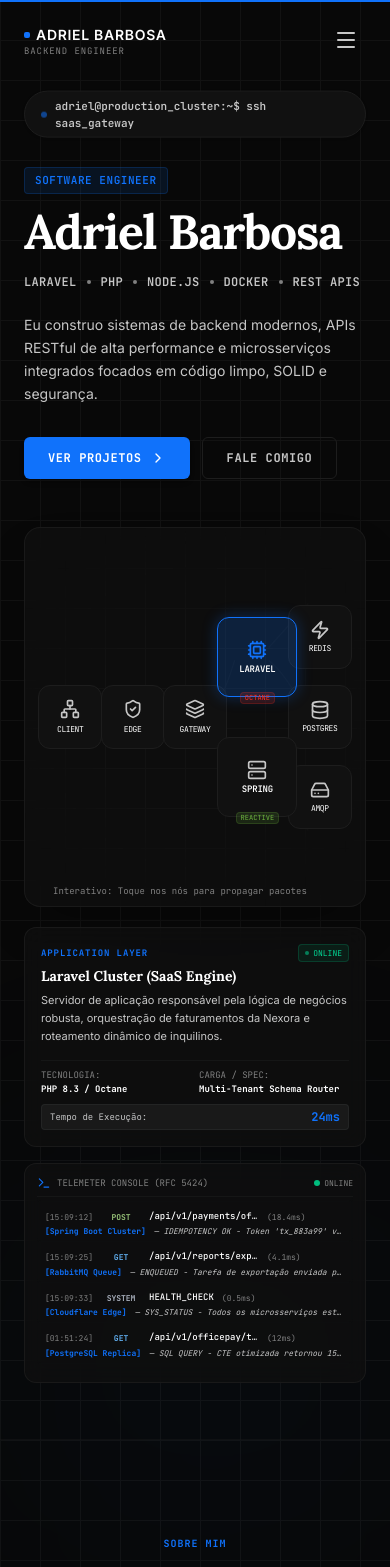
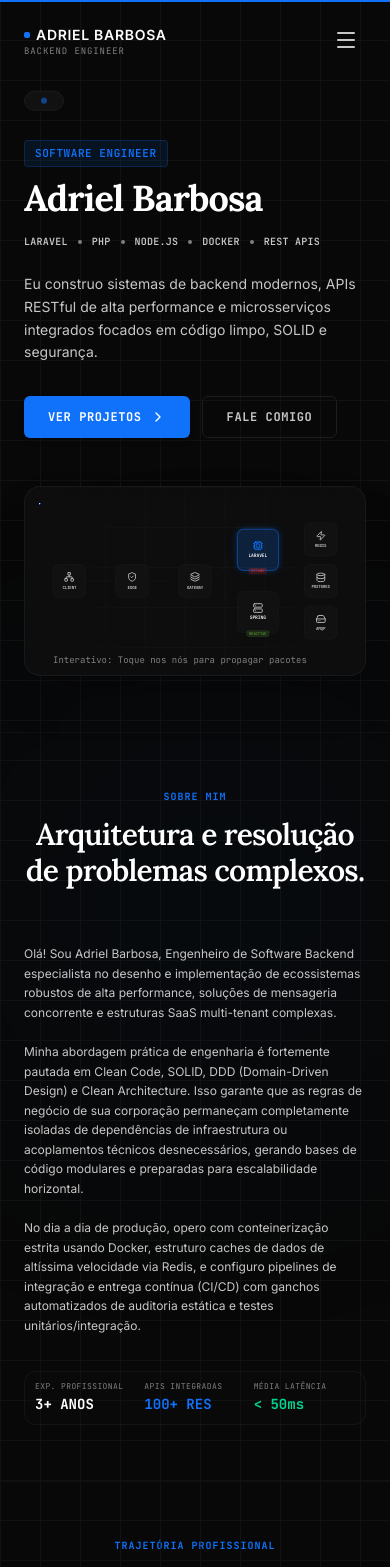
Before and after one commit to ryanadriel/adriel-portfolio, a React (Vite) app: page / in a window 390 px wide. Shown: the top 1567 px of the page. Built offline with nearby package versions, Linux system fonts and the light colour scheme; a web font is replaced by a local one.

Commit message:
refactor: components to small screens

```diff
--- a/src/App.tsx
+++ b/src/App.tsx
@@ -131,18 +131,18 @@
             {/* Embedded Active SSH Console Tag */}
             <div className="flex items-center gap-2 bg-[#111111] border border-border-dark px-4 py-1.5 rounded-full text-[11px] font-mono font-semibold text-text-secondary select-none animate-float shadow-sm">
               <span className="w-1.5 h-1.5 rounded-sm bg-primary-blue animate-pulse" />
-              <span>adriel@production_cluster:~$ ssh saas_gateway</span>
+              <span className="hidden md:inline">adriel@production_cluster:~$ ssh saas_gateway</span>
             </div>
 
             {/* Title & Headline (Editorial Aesthetic font-serif) */}
             <div className="flex flex-col gap-3">
               <span className="editorial-badge w-fit">{t("software_engineer")}</span>
-              <h1 className="text-5xl md:text-6xl lg:text-[64px] font-serif font-bold tracking-tight text-white leading-[1.1]">
+              <h1 className="text-4xl xs:text-5xl md:text-6xl lg:text-[64px] font-serif font-bold tracking-tight text-white leading-[1.1]">
                 Adriel Barbosa
               </h1>
 
               {/* Elegant Dot Divider Subtitle */}
-              <div className="flex flex-wrap items-center text-xs font-mono font-semibold text-text-secondary mt-1 tracking-wide uppercase">
+              <div className="flex flex-wrap items-center gap-y-1.5 text-[10px] xs:text-xs font-mono font-semibold text-text-secondary mt-1 tracking-wide uppercase">
                 <span>Laravel</span>
                 <span className="w-1 h-1 rounded-full bg-text-muted mx-2.5" />
                 <span>PHP</span>
@@ -200,7 +200,7 @@
       {/* 2. ABOUT ME SECTION (Bento UI layout) */}
       <section
         id="about"
-        className="py-24 border-b border-border-dark/40 relative"
+        className="py-14 sm:py-16 md:py-20 lg:py-24 border-b border-border-dark/40 relative"
       >
         <div className="max-w-7xl mx-auto px-6">
           <div className="flex flex-col gap-3 mb-14 text-center md:text-left">
@@ -226,24 +226,24 @@
               </p>
 
               {/* Highlight metrics card block */}
-              <div className="grid grid-cols-3 gap-4 border border-border-dark/60 bg-surface-dark/20 p-4 rounded-xl mt-4 select-none">
-                <div className="flex flex-col gap-0.5 leading-none">
-                  <span className="text-[10px] font-mono text-text-muted uppercase tracking-wider">{t("metric_exp")}</span>
-                  <span className="text-xl font-bold text-text-primary font-mono">{t("metric_exp_val")}</span>
+              <div className="grid grid-cols-3 gap-2 xs:gap-4 border border-border-dark/60 bg-surface-dark/20 p-2.5 xs:p-4 rounded-xl mt-4 select-none">
+                <div className="flex flex-col gap-1 leading-none">
+                  <span className="text-[8px] xs:text-[10px] font-mono text-text-muted uppercase tracking-wider">{t("metric_exp")}</span>
+                  <span className="text-sm xs:text-base sm:text-xl font-bold text-text-primary font-mono">{t("metric_exp_val")}</span>
                 </div>
-                <div className="flex flex-col gap-0.5 leading-none">
-                  <span className="text-[10px] font-mono text-text-muted uppercase tracking-wider">{t("metric_apis")}</span>
-                  <span className="text-xl font-bold text-primary-blue font-mono">{t("metric_apis_val")}</span>
+                <div className="flex flex-col gap-1 leading-none">
+                  <span className="text-[8px] xs:text-[10px] font-mono text-text-muted uppercase tracking-wider">{t("metric_apis")}</span>
+                  <span className="text-sm xs:text-base sm:text-xl font-bold text-primary-blue font-mono">{t("metric_apis_val")}</span>
                 </div>
-                <div className="flex flex-col gap-0.5 leading-none">
-                  <span className="text-[10px] font-mono text-text-muted uppercase tracking-wider">{t("metric_latency")}</span>
-                  <span className="text-xl font-bold text-emerald-400 font-mono">{t("metric_latency_val")}</span>
+                <div className="flex flex-col gap-1 leading-none">
+                  <span className="text-[8px] xs:text-[10px] font-mono text-text-muted uppercase tracking-wider">{t("metric_latency")}</span>
+                  <span className="text-sm xs:text-base sm:text-xl font-bold text-emerald-400 font-mono">{t("metric_latency_val")}</span>
                 </div>
               </div>
             </div>
 
             {/* Immersive Backend PHP Code mock representing high engineering quality (5 Columns) */}
-            <div className="lg:col-span-5 w-full">
+            <div className="lg:col-span-5 w-full hidden lg:block">
               <div className="glass-panel rounded-xl border border-border-dark bg-black/80 p-4 font-mono text-[10px] text-[#A9B1D6] leading-relaxed shadow-2xl relative select-text overflow-x-auto">
                 <div className="flex items-center justify-between border-b border-border-dark/60 pb-2 mb-2">
                   <div className="flex items-center gap-1.5">
@@ -287,7 +287,7 @@
       {/* 3. EXPERIENCE SECTION */}
       <section
         id="experience"
-        className="py-24 border-b border-border-dark/40"
+        className="py-14 sm:py-16 md:py-20 lg:py-24 border-b border-border-dark/40"
       >
         <div className="max-w-7xl mx-auto px-6">
           <div className="flex flex-col gap-3 mb-16 text-center md:text-left">
@@ -306,7 +306,7 @@
       {/* 4. FEATURED PROJECTS SECTION */}
       <section
         id="projects"
-        className="py-24 border-b border-border-dark/40 relative"
+        className="py-14 sm:py-16 md:py-20 lg:py-24 border-b border-border-dark/40 relative"
       >
         <div className="max-w-7xl mx-auto px-6">
           <div className="flex flex-col gap-3 mb-16 text-center md:text-left">
@@ -325,7 +325,7 @@
       {/* 5. SKILLS GRID SECTION */}
       <section
         id="skills"
-        className="py-24 border-b border-border-dark/40"
+        className="py-14 sm:py-16 md:py-20 lg:py-24 border-b border-border-dark/40"
       >
         <div className="max-w-7xl mx-auto px-6">
           <div className="flex flex-col gap-3 mb-14 text-center md:text-left">
@@ -344,7 +344,7 @@
       {/* 6. ENGINEERING PRINCIPLES SECTION */}
       <section
         id="principles"
-        className="py-24 border-b border-border-dark/40 relative"
+        className="py-14 sm:py-16 md:py-20 lg:py-24 border-b border-border-dark/40 relative"
       >
         <div className="max-w-7xl mx-auto px-6">
           <div className="flex flex-col gap-3 mb-16 text-center md:text-left">
@@ -363,7 +363,7 @@
       {/* 7. CONTACT SECTION */}
       <section
         id="contact"
-        className="py-24"
+        className="py-14 sm:py-16 md:py-20 lg:py-24"
       >
         <div className="max-w-7xl mx-auto px-6">
           <div className="flex flex-col gap-3 mb-16 text-center md:text-left">
--- a/src/components/ContactForm.tsx
+++ b/src/components/ContactForm.tsx
@@ -124,7 +124,7 @@
         </div>
 
         {/* Social Connection Channels Grid */}
-        <div className="grid grid-cols-3 gap-3">
+        <div className="hidden lg:grid grid-cols-3 gap-3">
           <a
             href="https://www.linkedin.com/in/adriel-ryan/"
             target="_blank"
@@ -160,7 +160,7 @@
 
       {/* Right Column: Interaction Form Panel (7 Cols) */}
       <div className="lg:col-span-7">
-        <div className="glass-panel rounded-2xl p-6 lg:p-8 border border-border-dark bg-surface-dark/10 relative overflow-hidden">
+        <div className="glass-panel rounded-2xl p-4 xs:p-6 lg:p-8 border border-border-dark bg-surface-dark/10 relative overflow-hidden">
           <AnimatePresence mode="wait">
             {!formSubmitted ? (
               <motion.form
@@ -316,6 +316,40 @@
           </AnimatePresence>
         </div>
       </div>
+
+      {/* Social Connection Channels Grid (Mobile Only) */}
+      <div className="grid lg:hidden grid-cols-3 gap-3 w-full">
+        <a
+          href="https://www.linkedin.com/in/adriel-ryan/"
+          target="_blank"
+          rel="noopener noreferrer"
+          className="p-3.5 border border-border-dark bg-surface-dark/20 hover:border-primary-blue/30 rounded-xl flex flex-col items-center justify-center gap-1.5 transition-all duration-300 group cursor-pointer text-center"
+          id="contact-linkedin-mobile"
+        >
+          <Linkedin className="w-4 h-4 mx-auto text-text-muted group-hover:text-primary-blue transition-colors duration-200" />
+          <span className="text-[9px] font-mono font-bold text-text-secondary group-hover:text-text-primary transition-colors duration-200 mt-1">LINKEDIN</span>
+        </a>
+
+        <a
+          href="https://github.com/ryanadriel"
+          target="_blank"
+          rel="noopener noreferrer"
+          className="p-3.5 border border-border-dark bg-surface-dark/20 hover:border-primary-blue/30 rounded-xl flex flex-col items-center justify-center gap-1.5 transition-all duration-300 group cursor-pointer text-center"
+          id="contact-github-mobile"
+        >
+          <Github className="w-4 h-4 mx-auto text-text-muted group-hover:text-primary-blue transition-colors duration-200" />
+          <span className="text-[9px] font-mono font-bold text-text-secondary group-hover:text-text-primary transition-colors duration-200 mt-1">GITHUB</span>
+        </a>
+
+        <button
+          onClick={() => alert(language === "pt" ? "Currículo pronto! Sinta-se à vontade para imprimir este portfólio digital como PDF corporativo ou fazer download usando o botão flutuante no canto inferior direito." : "Resume ready! Feel free to print this digital portfolio as a corporate PDF or download it using the floating button in the bottom right corner.")}
+          className="p-3.5 border border-border-dark bg-surface-dark/20 hover:border-primary-blue/30 rounded-xl flex flex-col items-center justify-center gap-1.5 transition-all duration-300 group cursor-pointer text-center"
+          id="contact-resume-mobile"
+        >
+          <FileText className="w-4 h-4 mx-auto text-text-muted group-hover:text-primary-blue transition-colors duration-200" />
+          <span className="text-[9px] font-mono font-bold text-text-secondary group-hover:text-text-primary transition-colors duration-200 mt-1">RESUME</span>
+        </button>
+      </div>
     </div>
   );
 }
--- a/src/components/InteractiveArchitecture.tsx
+++ b/src/components/InteractiveArchitecture.tsx
@@ -300,10 +300,12 @@
   return (
     <div className="flex flex-col gap-5 w-full">
       {/* Visual Canvas Panel */}
-      <div className="relative glass-panel rounded-2xl p-4 lg:p-6 border border-border-dark bg-surface-dark/40 shadow-2xl overflow-hidden min-h-[380px] flex items-center justify-center">
+      <div className="relative glass-panel rounded-2xl border border-border-dark bg-surface-dark/40 shadow-2xl overflow-hidden h-[190px] xs:h-[220px] sm:h-[280px] md:h-[380px] flex items-center justify-center">
         {/* Ambient Grid Pattern in SVG Background */}
         <div className="absolute inset-0 tech-grid-pattern opacity-30 radial-gradient-mask" />
 
+        {/* Scaling Wrapper for absolute precision matching SVG lines to Nodes */}
+        <div className="absolute w-[600px] h-[300px] flex items-center justify-center scale-[0.45] min-[360px]:scale-[0.52] min-[400px]:scale-[0.6] min-[480px]:scale-[0.72] sm:scale-[0.85] md:scale-100 origin-center shrink-0">
           {/* Laser / Signal Lines in absolute SVG */}
           <svg className="absolute inset-0 w-full h-full pointer-events-none" viewBox="0 0 600 300" preserveAspectRatio="none">
             {/* Signal paths definitions */}
@@ -365,7 +367,7 @@
             </AnimatePresence>
           </svg>
 
-        {/* Graphical Node Overlay (positioned relatively via CSS grids for flawless layout) */}
+          {/* Graphical Node Overlay */}
           <div className="relative w-full h-[280px] grid grid-cols-5 items-center justify-items-center gap-1">
             {/* Col 1: Ingress */}
             <div className="flex flex-col gap-2">
@@ -499,6 +501,7 @@
               </button>
             </div>
           </div>
+        </div>
 
         {/* Small Floating Instruction Banner */}
         <div className="absolute bottom-2 left-4 flex items-center gap-1.5 text-[9px] font-mono text-text-muted">
@@ -508,9 +511,9 @@
       </div>
 
       {/* Diagnostics Panel & Live Console Terminal */}
-      <div className="grid grid-cols-1 md:grid-cols-12 gap-4 w-full">
+      <div className="hidden md:grid grid-cols-1 md:grid-cols-12 gap-4 w-full">
         {/* Diagnostics Info Screen */}
-        <div className="md:col-span-5 glass-panel rounded-xl p-4 border border-border-dark flex flex-col justify-between bg-surface-dark/60 h-[220px]">
+        <div className="md:col-span-5 glass-panel rounded-xl p-4 border border-border-dark flex flex-col justify-between bg-surface-dark/60 h-[180px] sm:h-[200px] md:h-[220px]">
           <div className="flex flex-col gap-1.5 overflow-hidden">
             <div className="flex items-center justify-between">
               <span className="text-[9px] font-mono tracking-widest text-primary-blue font-bold uppercase">
@@ -549,7 +552,7 @@
         </div>
 
         {/* Real-time Logger Terminal */}
-        <div className="md:col-span-7 glass-panel rounded-xl p-3 border border-border-dark bg-black/95 flex flex-col h-[220px]">
+        <div className="md:col-span-7 glass-panel rounded-xl p-3 border border-border-dark bg-black/95 flex flex-col h-[180px] sm:h-[200px] md:h-[220px]">
           {/* Header */}
           <div className="flex items-center justify-between pb-1.5 border-b border-border-dark/60 text-[9px] font-mono text-text-muted">
             <div className="flex items-center gap-1.5">
@@ -572,13 +575,13 @@
                 log.method === "DELETE" ? "text-[#E06C75]" : "text-[#ABB2BF]";
 
               return (
-                <div key={log.id} className="flex flex-wrap sm:flex-nowrap items-center gap-x-2 gap-y-0.5 hover:bg-white/5 px-2 py-1 rounded transition-colors duration-150 border-b border-border-dark/10 text-[9px] min-w-0">
+                <div key={log.id} className="flex items-center gap-2 hover:bg-white/5 px-2 py-0.5 rounded transition-colors duration-150 border-b border-border-dark/10 text-[9px] min-w-0 w-full overflow-hidden">
                   <span className="text-text-muted text-[8px] font-mono shrink-0">[{log.timestamp}]</span>
-                  <span className={`${methodColor} font-bold text-[8px] font-mono shrink-0 w-10 text-center`}>{log.method}</span>
-                  <span className="text-text-primary truncate max-w-[110px] sm:max-w-[150px] font-medium shrink-0" title={log.endpoint}>{log.endpoint}</span>
-                  <span className="text-text-muted text-[8px] shrink-0">({log.latency})</span>
-                  <span className="text-primary-blue font-bold text-[8px] shrink-0">[{log.origin}]</span>
-                  <span className="text-text-secondary italic text-[8px] truncate flex-1 min-w-[50px]" title={log.detail}>— {log.detail}</span>
+                  <span className={`${methodColor} font-bold text-[8px] font-mono shrink-0 w-8 text-center`}>{log.method}</span>
+                  <span className="text-text-primary truncate max-w-[90px] xs:max-w-[110px] sm:max-w-[150px] font-medium shrink-0" title={log.endpoint}>{log.endpoint}</span>
+                  <span className="text-text-muted text-[8px] shrink-0 font-mono">({log.latency})</span>
+                  <span className="text-primary-blue font-bold text-[8px] shrink-0 truncate max-w-[50px] sm:max-w-none">[{log.origin.split(" ")[0]}]</span>
+                  <span className="text-text-secondary italic text-[8px] truncate flex-1 min-w-0" title={log.detail}>— {log.detail}</span>
                 </div>
               );
             })}
--- a/src/components/Principles.tsx
+++ b/src/components/Principles.tsx
@@ -1,4 +1,4 @@
-import React, { useState } from "react";
+import React, { useState, useEffect } from "react";
 import { motion, AnimatePresence } from "motion/react";
 import { useLanguage } from "../context/LanguageContext.tsx";
 import {
@@ -8,6 +8,15 @@
 export function Principles() {
   const { principles, t } = useLanguage();
   const [isExpanded, setIsExpanded] = useState(false);
+  const [isMobile, setIsMobile] = useState(false);
+
+  useEffect(() => {
+    const media = window.matchMedia("(max-width: 767px)");
+    setIsMobile(media.matches);
+    const listener = (e: MediaQueryListEvent) => setIsMobile(e.matches);
+    media.addEventListener("change", listener);
+    return () => media.removeEventListener("change", listener);
+  }, []);
 
   const getPrincipleIcon = (iconName: string) => {
     const props = { className: "w-5 h-5 text-primary-blue" };
@@ -54,7 +63,7 @@
     }
   };
 
-  const visiblePrinciples = isExpanded ? principles : principles.slice(0, 6);
+  const visiblePrinciples = isExpanded ? principles : (isMobile ? principles.slice(0, 2) : principles.slice(0, 6));
 
   return (
     <div className="w-full flex flex-col gap-8">
@@ -75,7 +84,7 @@
                 whileInView="visible"
                 viewport={{ once: true }}
                 layout
-                className="glass-panel rounded-2xl p-5 border border-border-dark bg-surface-dark/15 hover:border-border-dark flex flex-col justify-between gap-4 group glow-hover relative transition-all duration-300 shadow-md"
+                className="glass-panel rounded-2xl p-4 xs:p-5 border border-border-dark bg-surface-dark/15 hover:border-border-dark flex flex-col justify-between gap-4 group glow-hover relative transition-all duration-300 shadow-md"
               >
                 {/* Top Line Decorator */}
                 <div className="absolute top-0 inset-x-8 h-[1px] bg-gradient-to-r from-transparent via-primary-blue/30 to-transparent opacity-0 group-hover:opacity-100 transition-opacity duration-500" />
--- a/src/components/Timeline.tsx
+++ b/src/components/Timeline.tsx
@@ -1,4 +1,4 @@
-import React, { useState } from "react";
+import React, { useState, useEffect } from "react";
 import { motion } from "motion/react";
 import { Experience } from "../types.ts";
 import { useLanguage } from "../context/LanguageContext.tsx";
@@ -8,6 +8,15 @@
   const [hoveredId, setHoveredId] = useState<string | null>(null);
   const [isExpanded, setIsExpanded] = useState(false);
   const { experiences, t } = useLanguage();
+  const [isMobile, setIsMobile] = useState(false);
+
+  useEffect(() => {
+    const media = window.matchMedia("(max-width: 767px)");
+    setIsMobile(media.matches);
+    const listener = (e: MediaQueryListEvent) => setIsMobile(e.matches);
+    media.addEventListener("change", listener);
+    return () => media.removeEventListener("change", listener);
+  }, []);
 
   const containerVariants = {
     hidden: { opacity: 0 },
@@ -79,14 +88,14 @@
               {/* Timeline Content Block (occupies 1/2 width on desktop, full width on mobile) */}
               <div className="w-full md:w-1/2 pl-12 md:pl-0 md:px-8">
                 <div
-                  className={`glass-panel rounded-xl p-6 border transition-all duration-500 bg-surface-dark/40 glow-hover relative overflow-hidden ${
+                  className={`glass-panel rounded-xl p-4 xs:p-5 sm:p-6 border transition-all duration-500 bg-surface-dark/40 glow-hover relative overflow-hidden ${
                     isHovered
                       ? "border-primary-blue/30 -translate-y-1 shadow-[0_15px_35px_rgba(0,0,0,0.6)]"
                       : "border-border-dark"
-                  } ${index === 2 && !isExpanded ? "max-h-[175px] border-b-transparent" : ""}`}
+                  } ${((!isMobile && index === 2) || (isMobile && index === 1)) && !isExpanded ? "max-h-[175px] border-b-transparent overflow-hidden" : ""}`}
                 >
-                  {/* Gradient mask for 3rd card when collapsed */}
-                  {index === 2 && !isExpanded && (
+                  {/* Gradient mask for collapsed card */}
+                  {((!isMobile && index === 2) || (isMobile && index === 1)) && !isExpanded && (
                     <div className="absolute inset-x-0 bottom-0 h-28 bg-gradient-to-t from-[#0a0a0a] via-[#0a0a0a]/90 to-transparent pointer-events-none z-20" />
                   )}
 
@@ -98,7 +107,7 @@
                   />
 
                   {/* Header metadata */}
-                  <div className="flex flex-wrap items-center justify-between gap-2 border-b border-border-dark pb-4 mb-4">
+                  <div className="flex flex-wrap items-center justify-between gap-2 border-b border-border-dark pb-3 xs:pb-4 mb-3 xs:mb-4">
                     <div className="flex items-center gap-2">
                       <div className="p-2.5 rounded-lg bg-white/5 border border-white/5 text-primary-blue">
                         <Briefcase className="w-4.5 h-4.5" />
@@ -119,12 +128,12 @@
                   </div>
 
                   {/* Main Job Description */}
-                  <p className="text-xs text-text-secondary leading-relaxed mb-5">
+                  <p className="text-xs text-text-secondary leading-relaxed mb-4 xs:mb-5">
                     {exp.description}
                   </p>
 
                   {/* Accomplishment Outcomes Section */}
-                  <div className="flex flex-col gap-3 mb-5">
+                  <div className="flex flex-col gap-2.5 xs:gap-3 mb-4 xs:mb-5">
                     <div className="flex items-center gap-1 text-[11px] font-mono text-primary-blue font-bold tracking-wider uppercase">
                       <TrendingUp className="w-3.5 h-3.5" />
                       <span>{t("results_critical")}</span>
@@ -159,7 +168,9 @@
             </motion.div>
           );
 
-          if (index === 3) {
+          const isHiddenWrapped = (!isMobile && index === 3) || (isMobile && index >= 2);
+
+          if (isHiddenWrapped) {
             return (
               <motion.div
                 key={exp.id}
```
Also changed, not shown: src/components/ProjectsShowcase.tsx (+35 -9 lines), src/components/SkillsGrid.tsx (+35 -5 lines). Lines whose indentation alone changed are shown as unchanged.
